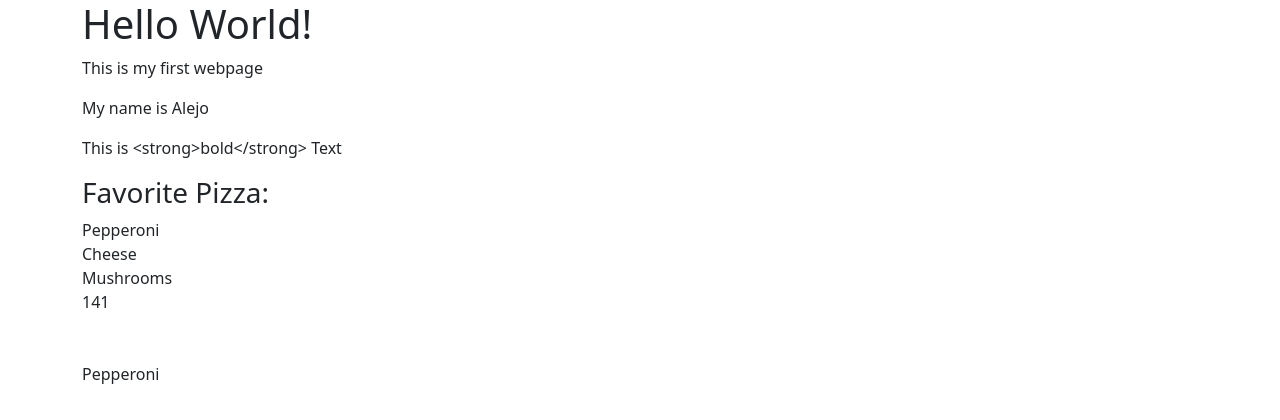
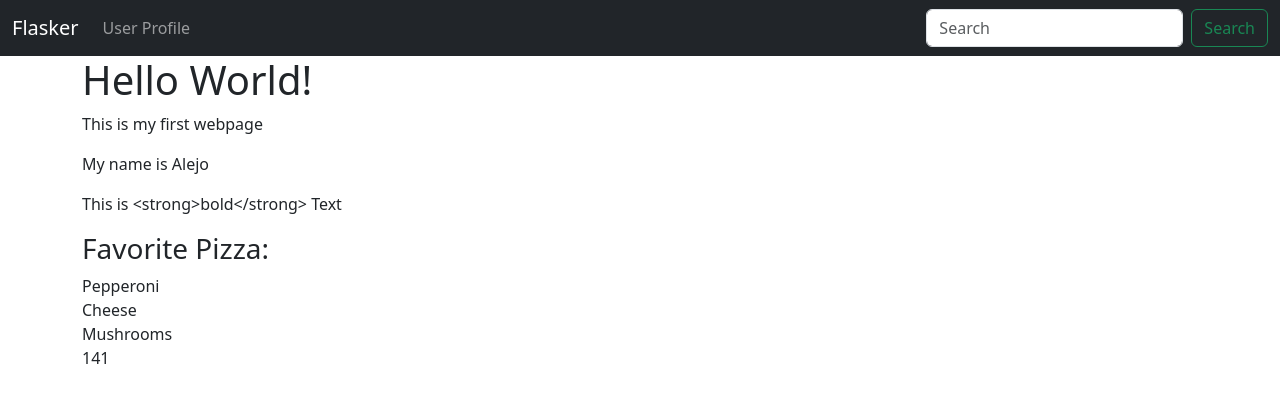
Before and after one commit to Alejoho/Flasker, a Flask app: page / in a window 1280 px wide. Shown: the top 420 px of the page. Run offline with Flask 3, Linux system fonts and the light colour scheme; some libraries are stand-ins or nearby versions.

Commit message:
End of the 4th video and add a dark navbar

```diff
--- a/templates/base.html
+++ b/templates/base.html
@@ -9,6 +9,7 @@
 </head>
 
 <body>
+    {% include "navbar.html" %}
     <div class="container">
         {% block content %}
 
--- /dev/null
+++ b/templates/navbar.html
@@ -0,0 +1,20 @@
+<nav class="navbar navbar-expand-lg bg-dark navbar-dark">
+    <div class="container-fluid">
+        <a class="navbar-brand" href="{{ url_for('index') }}">Flasker</a>
+        <button class="navbar-toggler" type="button" data-bs-toggle="collapse" data-bs-target="#navbarSupportedContent"
+            aria-controls="navbarSupportedContent" aria-expanded="false" aria-label="Toggle navigation">
+            <span class="navbar-toggler-icon"></span>
+        </button>
+        <div class="collapse navbar-collapse" id="navbarSupportedContent">
+            <ul class="navbar-nav me-auto mb-2 mb-lg-0">
+                <li class="nav-item">
+                    <a class="nav-link" href="{{ url_for('user',name='Alejo') }}">User Profile</a>
+                </li>
+            </ul>
+            <form class="d-flex" role="search">
+                <input class="form-control me-2" type="search" placeholder="Search" aria-label="Search">
+                <button class="btn btn-outline-success" type="submit">Search</button>
+            </form>
+        </div>
+    </div>
+</nav>
```
